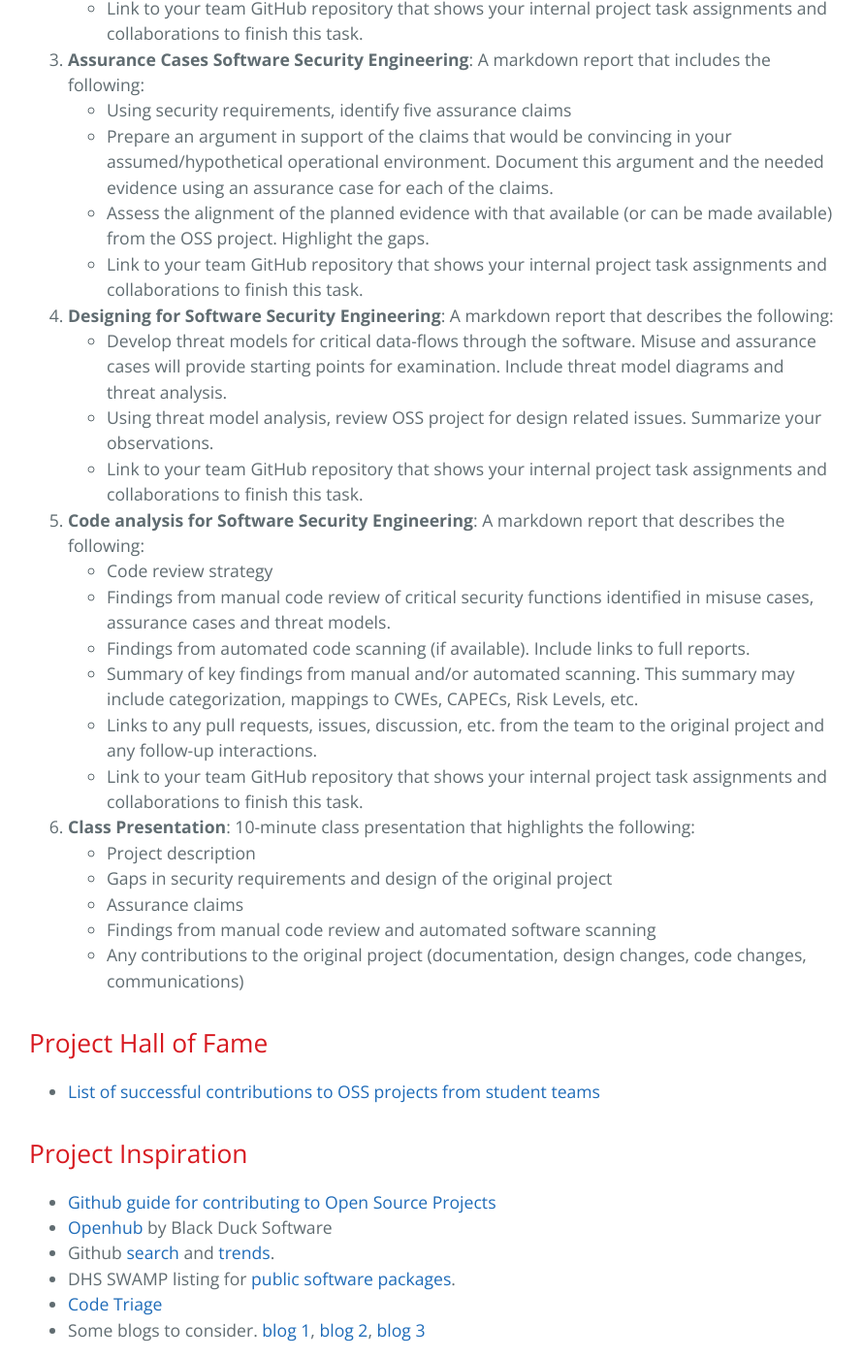
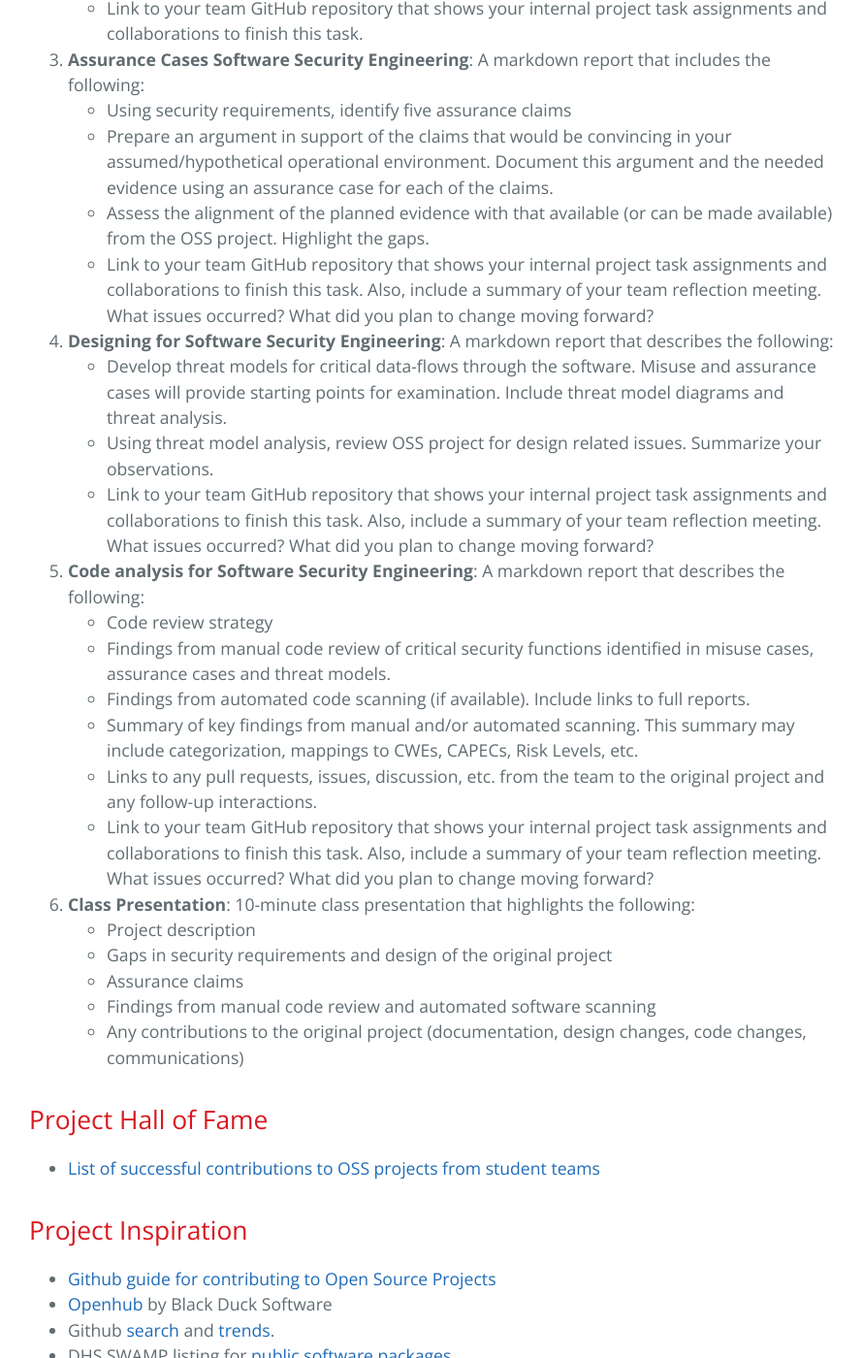
Before and after one commit to robinagandhi/swa, a Jekyll site: the page built from pages/project.md, in a window 1280 px wide and 1400 px high, scrolled down 1449 px. Shown: the whole window at 97% size, without its empty margins (194-1084 px from the left). Built offline with Jekyll 4.4.1, drawn with Linux system fonts in a browser that asks for light colours.

Commit message:
Update project.md

```diff
--- a/pages/project.md
+++ b/pages/project.md
@@ -32,18 +32,18 @@ The project will have the following deliverables:
   * Using security requirements, identify five assurance claims
   * Prepare an argument in support of the claims that would be convincing in your assumed/hypothetical operational environment. Document this argument and the needed evidence using an assurance case for each of the claims.
   * Assess the alignment of the planned evidence with that available (or can be made available) from the OSS project. Highlight the gaps.
-  * Link to your team GitHub repository that shows your internal project task assignments and collaborations to finish this task.
+  * Link to your team GitHub repository that shows your internal project task assignments and collaborations to finish this task. Also, include a summary of your team reflection meeting. What issues occurred? What did you plan to change moving forward?
 1. **Designing for Software Security Engineering**: A markdown report that describes the following:
   * Develop threat models for critical data-flows through the software. Misuse and assurance cases will provide starting points for examination. Include threat model diagrams and threat analysis.
   * Using threat model analysis, review OSS project for design related issues. Summarize your observations.
-  * Link to your team GitHub repository that shows your internal project task assignments and collaborations to finish this task.
+  * Link to your team GitHub repository that shows your internal project task assignments and collaborations to finish this task. Also, include a summary of your team reflection meeting. What issues occurred? What did you plan to change moving forward?
 1. **Code analysis for Software Security Engineering**: A markdown report that describes the following:
   * Code review strategy
   * Findings from manual code review of critical security functions identified in misuse cases, assurance cases and threat models.
   * Findings from automated code scanning (if available). Include links to full reports.
   * Summary of key findings from manual and/or automated scanning. This summary may include categorization, mappings to CWEs, CAPECs, Risk Levels, etc.
   * Links to any pull requests, issues, discussion, etc. from the team to the original project and any follow-up interactions.
-  * Link to your team GitHub repository that shows your internal project task assignments and collaborations to finish this task.
+  * Link to your team GitHub repository that shows your internal project task assignments and collaborations to finish this task. Also, include a summary of your team reflection meeting. What issues occurred? What did you plan to change moving forward?
 1. **Class Presentation**: 10-minute class presentation that highlights the following:
   * Project description
   * Gaps in security requirements and design of the original project
```
